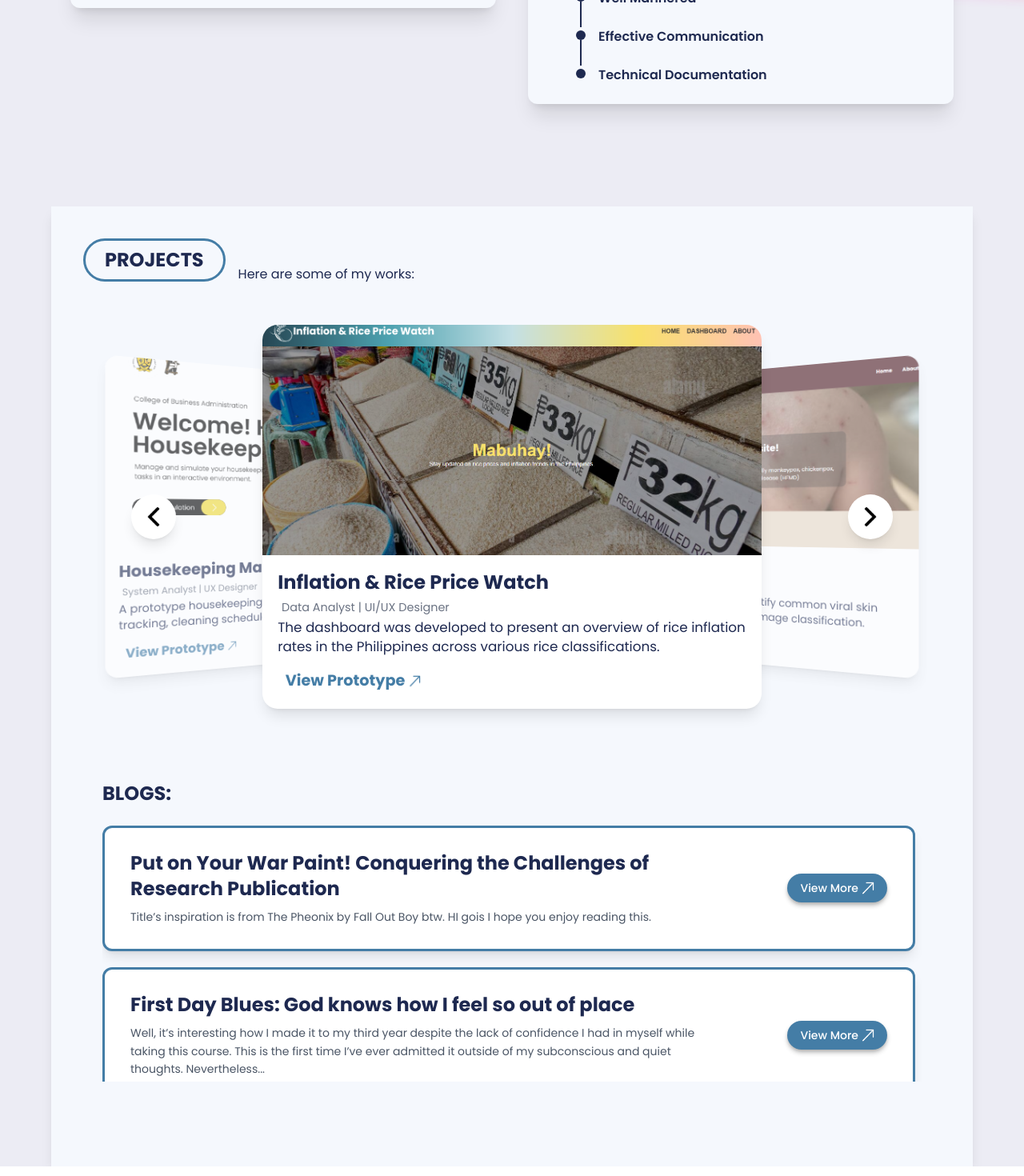
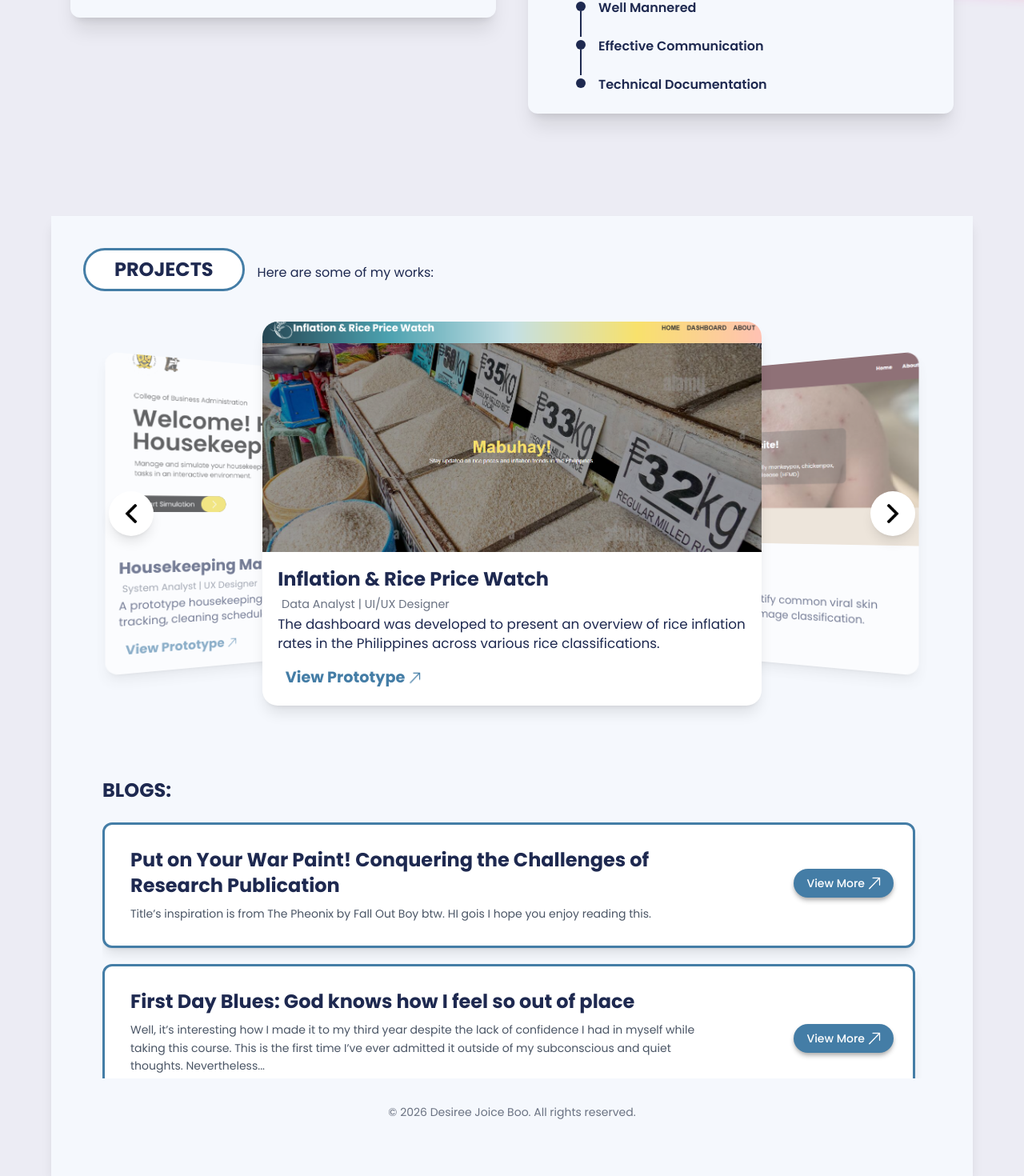
Before and after one commit to ddesiree/Portfolio, a React (Vite) app: page / in a window 1280 px wide. Shown: the part 2908-4378 px from the top of the page at 80% size. Built offline with nearby package versions, Linux system fonts and the light colour scheme; a web font is replaced by a local one.

Commit message:
final clean commit

```diff
--- a/src/App.jsx
+++ b/src/App.jsx
@@ -265,7 +265,7 @@ const App = () => {
             </p>
           </div>
 
-          <p className="mt-10 pl-6 text-1xl md:text-2xl text-[#1e2950] font-bold text-left">
+          <p className="text-xl md:text-2xl text-[#1e2950] font-bold mb-4 mt-10">
             SOFTWARE TOOLS
           </p>
 
@@ -384,17 +384,17 @@ const App = () => {
           </div>
 
           <div className="flex flex-col md:flex-row gap-10 mt-10 px-6">
-            {/* SOFTWARE TOOLS */}
+            {/* KEY STRENGTHS */}
             <div className="flex flex-col w-full md:w-1/2">
               <p className="text-xl md:text-2xl text-[#1e2950] font-bold mb-4">
-                SOFTWARE TOOLS
+                KEY STRENGTHS
               </p>
 
               <div className="flex flex-wrap bg-[#f5f8fd] rounded-xl shadow-xl p-6
-                              transition duration-300 ease-out
-                              hover:scale-105
-                              hover:shadow-[0_10px_20px_rgba(68,125,166,0.6)]">
-
+                  transition-all duration-300 ease-out
+                  hover:scale-105 hover:shadow-[0_10px_20px_rgba(68,125,166,0.6)]
+                  active:shadow-[0_0_25px_rgba(68,125,166,0.8)]
+                  active:scale-105 outline-none">
                 <div className="flex flex-col">
                   <div className="flex">
                     <div className="flex flex-col items-center mr-4 mt-1">
@@ -471,8 +471,9 @@ const App = () => {
 
               <div className="flex flex-wrap bg-[#f5f8fd] rounded-xl shadow-xl p-6
                 transition duration-300 ease-out
-                              hover:scale-105
-                              hover:shadow-[0_10px_20px_rgba(68,125,166,0.6)]">
+                hover:scale-105 hover:shadow-[0_10px_20px_rgba(68,125,166,0.6)]
+                active:shadow-[0_0_25px_rgba(68,125,166,0.8)]
+                active:scale-105">
 
                 <div className="flex flex-col">
                   <div className="flex">
@@ -553,16 +554,16 @@ const App = () => {
         <img src={gradient4} alt="gradient4" className="absolute left-285 w-90 h-120 top-664"/>
         <div className="bg-[#f5f8fd] w-full max-w-8xl shadow-lg px-10 py-10 min-h-[150vh]">
           <div className="flex items-center gap-4 mb-6">
-            <h2 className="text-2xl text-[#1e2950] font-bold mb-6 border-[3px] border-[#447da6]
-              rounded-full px-6 py-2 inline-block transition-transform duration-300 ease-out
+            <h2 className="mt-0 sm:mt-0 text-xl sm:text-2xl text-[#1e2950] font-bold mb-4 sm:mb-2 border-[3px] border-[#447da6]
+                rounded-full px-4 py-1 sm:px-9 sm:py-2 bg-white inline-block transition-transform duration-300 ease-out
                 hover:scale-105">
               PROJECTS
             </h2>
-            <p className="text-[#1e2950] text-1xl mt-3">Here are some of my works:</p>
+            <p className="text-[#1e2950] text-xs sm:text-base mt-0">Here are some of my works:</p>
           </div>
 
           {/* Card Carousel */}
-          <div className="relative mt-15 flex items-center justify-center">
+          <div className="relative sm:mt-15 flex items-center justify-center">
 
             <div
               className="relative w-full h-[420px] flex items-center justify-center"
@@ -597,32 +598,32 @@ const App = () => {
                     className="absolute transition-all duration-500 ease-out"
                     style={{ transform, zIndex, opacity }}
                   >
-                    <div className="w-130 h-100 bg-white rounded-2xl overflow-hidden cursor-pointer
+                    <div className="w-[240px] h-[270px] sm:w-130 sm:h-100 bg-white rounded-2xl overflow-hidden cursor-pointer
                                     shadow-lg hover:shadow-[0_24px_48px_rgba(68,125,166,0.45)]
                                     hover:-translate-y-2 transition-all duration-300 ease-out">
                       <img
                         src={project.image}
                         alt={project.title}
-                        className="w-full h-60 object-cover"
+                        className="w-full h-30 sm:w-full sm:h-60 object-cover"
                       />
 
-                     <div className="p-4">
-                        <h3 className="text-xl font-bold text-[#1e2950] leading-tight">
+                     <div className="p-2 sm:p-4">
+                        <h3 className="text-sm sm:text-xl font-bold text-[#1e2950] leading-tight">
                           {project.title}
                         </h3>
 
-                        <span className="text-xs text-gray-500 leading-tight ml-1">
+                        <span className="text-[8px] sm:text-xs text-gray-500 leading-tight ml-1">
                           {project.role || ""}
                         </span>
 
-                        <p className="mt-0 text-[#1e2950] text-sm">
+                        <p className="mt-0 text-[#1e2950] text-[10px] sm:text-sm">
                           {project.desc}
                         </p>
 
                         <button
                           onClick={() => window.open(project.link, "_blank")}
-                          className="mt-2 px-2 py-1.5 text-[#447da6] font-bold hover:underline
-                                    inline-flex items-center gap-1"
+                          className="sm:mt-2 sm:px-2 py-1.5 text-[#447da6] font-bold hover:underline
+                                    inline-flex items-center gap-1 text-xs sm:text-base"
                         >
                           View Prototype
                           <img src={diagonalArrow} alt="arrow" className="w-3 h-3"/>
@@ -637,59 +638,48 @@ const App = () => {
 
             {/* Controls */}
             <button
-              onClick={prevProject}
-              className="absolute left-15 bg-white rounded-full px-4 py-4 shadow-lg
+              onClick={nextProject}
+              className="absolute top-1/2 -translate-y-1/2 right-[-50px] sm:right-8 bg-white rounded-full px-3 py-3 sm:px-4 sm:py-4 shadow-lg
                         hover:scale-110 transition"
             >
-              <img src={leftArrow} alt="left arrow" className="w-6 h-6"/>
+              <img src={rightArrowblck} alt="right arrow black" className="w-4 h-4 sm:w-6 sm:h-6"/>
             </button>
 
             <button
-              onClick={nextProject}
-              className="absolute right-15 bg-white rounded-full px-4 py-4 shadow-lg
+              onClick={prevProject}
+              className="absolute top-1/2 -translate-y-1/2 left-[-50px] sm:left-8 bg-white rounded-full px-3 py-3 sm:px-4 sm:py-4 shadow-lg
                         hover:scale-110 transition"
             >
-              <img src={rightArrowblck} alt="right arrow black" className="w-6 h-6"/>
+              <img src={leftArrow} alt="left arrow" className="w-4 h-4 sm:w-6 sm:h-6"/>
             </button>
           </div>
 
           {/* BLOGS SECTION */}
-          <div className="mt-30 px-6 w-full">
+          <div className="sm:mt-30 px-6 w-full">
 
             {/* Title */}
-            <p className="text-2xl text-[#1e2950] font-bold mb-6 text-left">
+            <p className="text-2xl sm:text-2xl text-[#1e2950] font-bold mb-6 text-left">
               BLOGS:
             </p>
 
             {/* Scrollable Container */}
             <div
-              className="space-y-5
-                        max-h-[320px]
-                        overflow-y-auto
-                        pr-2
-                        scrollbar-thin
-                        scrollbar-thumb-[#447da6]
+              className="space-y-5 max-h-[320px] overflow-y-auto
+                pr-2 scrollbar-thin scrollbar-thumb-[#447da6]
                 scrollbar-track-gray-200"
             >
 
               {/* Blogs */}
-              <div className="flex items-center justify-between
-                              border-3 border-[#447da6]
-                              rounded-xl
-                              bg-white
-                              px-8 py-7
-                              shadow-lg
-
-                              hover:border-[#8bb8d9]
-
+              <div className="relative flex flex-col sm:flex-row border-3 border-[#447da6]
+                rounded-xl bg-white px-2 py-2 sm:px-8 sm:py-7 pb-16 sm:pb-7 shadow-lg hover:border-[#8bb8d9]
                 transition-all duration-300 ease-out"
               >
-                <div className="max-w-[75%]">
-                  <h3 className="font-bold text-2xl text-[#1e2950] mb-2">
+                <div className="max-w-full sm:max-w-[75%]">
+                  <h3 className="font-bold text-1xl sm:text-2xl text-[#1e2950] mb-2">
                     Put on Your War Paint! Conquering the Challenges of Research Publication
                   </h3>
 
-                  <p className="text-sm text-gray-600 leading-relaxed">
+                  <p className="text-[10px] sm:text-sm text-gray-600 leading-relaxed">
                     Title’s inspiration is from The Pheonix by Fall Out Boy btw. HI gois I hope
                     you enjoy reading this.
                   </p>
@@ -697,7 +687,8 @@ const App = () => {
 
                 <button
                   onClick={() => window.open("https://medium.com/@djfboo00089/put-on-your-war-paint-conquering-the-challenges-of-research-publication-a0e05d739f88", "_blank")}
-                  className="bg-[#447da6] text-white text-bold text-sm font-medium px-4 py-2
+                  className="absolute bottom-2 right-2 sm:bottom-15 sm:right-6 sm:mt-0 sm:ml-4
+                    bg-[#447da6] text-white font-medium text-sm px-4 py-2 sm:px-4 sm:py-2
                     inline-flex items-center gap-1 shadow-md shadow-[#afafaf] rounded-full
                     hover:bg-[#35668c] transition"
                 >
@@ -706,23 +697,16 @@ const App = () => {
                 </button>
               </div>
 
-              <div className="flex items-center justify-between
-                              border-3 border-[#447da6]
-                              rounded-xl
-                              bg-white
-                              px-8 py-7
-                              shadow-lg
-
-                              hover:border-[#8bb8d9]
-
+              <div className="relative flex flex-col sm:flex-row border-3 border-[#447da6]
+                rounded-xl bg-white px-2 py-2 sm:px-8 sm:py-7 pb-16 sm:pb-7 shadow-lg hover:border-[#8bb8d9]
                 transition-all duration-300 ease-out"
               >
-                <div className="max-w-[75%]">
-                  <h3 className="font-bold text-2xl text-[#1e2950] mb-2">
+                <div className="max-w-full sm:max-w-[75%]">
+                  <h3 className="font-bold text-1xl sm:text-2xl text-[#1e2950] mb-2">
                     First Day Blues: God knows how I feel so out of place
                   </h3>
 
-                  <p className="text-sm text-gray-600 leading-relaxed">
+                  <p className="text-[10px] sm:text-sm text-gray-600 leading-relaxed">
                     Well, it’s interesting how I made it to my third year despite the lack of
                     confidence I had in myself while taking this course. This is the first time
                     I’ve ever admitted it outside of my subconscious and quiet thoughts. Nevertheless...
@@ -731,7 +715,8 @@ const App = () => {
 
                 <button
                   onClick={() => window.open("https://medium.com/@djfboo00089/god-knows-how-i-feel-so-out-of-place-63a2343af5f3", "_blank")}
-                  className="bg-[#447da6] text-white text-bold text-sm font-medium px-4 py-2
+                  className="absolute bottom-2 right-2 sm:bottom-14 sm:right-6 sm:mt-0 sm:ml-4
+                    bg-[#447da6] text-white font-medium text-sm px-4 py-2 sm:px-4 sm:py-2
                     inline-flex items-center gap-1 shadow-md shadow-[#afafaf] rounded-full
                     hover:bg-[#35668c] transition"
                 >
@@ -740,30 +725,24 @@ const App = () => {
                 </button>
               </div>
 
-              <div className="flex items-center justify-between
-                              border-3 border-[#447da6]
-                              rounded-xl
-                              bg-white
-                              px-8 py-7
-                              shadow-lg
-
-                              hover:border-[#8bb8d9]
-
+              <div className="relative flex flex-col sm:flex-row border-3 border-[#447da6]
+                rounded-xl bg-white px-2 py-2 sm:px-8 sm:py-7 pb-16 sm:pb-7 shadow-lg hover:border-[#8bb8d9]
                 transition-all duration-300 ease-out"
               >
-                <div className="max-w-[75%]">
-                  <h3 className="font-bold text-2xl text-[#1e2950] mb-2">
+                <div className="max-w-full sm:max-w-[75%]">
+                  <h3 className="font-bold text-1xl sm:text-2xl text-[#1e2950] mb-2">
                     404: Sanity Not Found (A Data Scientist’s Life)
                   </h3>
 
-                  <p className="text-sm text-gray-600 leading-relaxed">
+                  <p className="text-[10px] sm:text-sm text-gray-600 leading-relaxed">
                     Hi! It’s me again, bear with me as I chatter through this blog again. Hope you enjoy!
                   </p>
                 </div>
 
                 <button
                   onClick={() => window.open("https://medium.com/@djfboo00089/404-sanity-not-found-a-data-scientists-life-dd7155e2890c", "_blank")}
-                  className="bg-[#447da6] text-white text-bold text-sm font-medium px-4 py-2
+                  className="absolute bottom-2 right-2 sm:bottom-10 sm:right-6 sm:mt-0 sm:ml-4
+                    bg-[#447da6] text-white font-medium text-sm px-4 py-2 sm:px-4 sm:py-2
                     inline-flex items-center gap-1 shadow-md shadow-[#afafaf] rounded-full
                     hover:bg-[#35668c] transition"
                 >
@@ -772,23 +751,16 @@ const App = () => {
                 </button>
               </div>
 
-              <div className="flex items-center justify-between
-                              border-3 border-[#447da6]
-                              rounded-xl
-                              bg-white
-                              px-8 py-7
-                              shadow-lg
-
-                              hover:border-[#8bb8d9]
-
+              <div className="relative flex flex-col sm:flex-row border-3 border-[#447da6]
+                rounded-xl bg-white px-2 py-2 sm:px-8 sm:py-7 pb-16 sm:pb-7 shadow-lg hover:border-[#8bb8d9]
                 transition-all duration-300 ease-out"
               >
-                <div className="max-w-[75%]">
-                  <h3 className="font-bold text-2xl text-[#1e2950] mb-2">
+                <div className="max-w-full sm:max-w-[75%]">
+                  <h3 className="font-bold text-1xl sm:text-2xl text-[#1e2950] mb-2">
                     Lost in the Literature? A Guide to Navigating the Research Maze
                   </h3>
 
-                  <p className="text-sm text-gray-600 leading-relaxed">
+                  <p className="text-[10px] sm:text-sm text-gray-600 leading-relaxed">
                     Pidro, a CS undergraduate student, was investigating the efficacy of online learning
                     in higher education. He had to produce a thorough literature review as part of his
                     thesis to lay the theoretical groundwork for his research...
@@ -797,7 +769,8 @@ const App = () => {
 
                 <button
                   onClick={() => window.open("https://medium.com/@djfboo00089/lost-in-the-literature-a-guide-to-navigating-the-research-maze-135f9e39291d", "_blank")}
-                  className="bg-[#447da6] text-white text-bold text-sm font-medium px-4 py-2
+                  className="absolute bottom-2 right-2 sm:bottom-14 sm:right-6 sm:mt-0 sm:ml-4
+                    bg-[#447da6] text-white font-medium text-sm px-4 py-2 sm:px-4 sm:py-2
                     inline-flex items-center gap-1 shadow-md shadow-[#afafaf] rounded-full
                     hover:bg-[#35668c] transition"
                 >
@@ -808,7 +781,12 @@ const App = () => {
 
             </div>
 
+          </div>
 
+          <div className="text-center mt-8 pb-1">
+            <p className="text-xs sm:text-sm text-gray-500">
+              © 2026 Desiree Joice Boo. All rights reserved.
+            </p>
           </div>
 
         </div>
```
Lines whose indentation alone changed are shown as unchanged.
